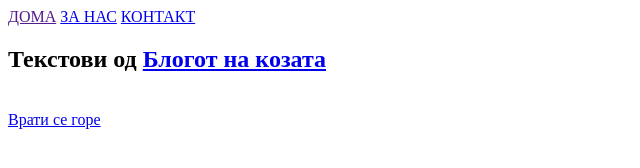
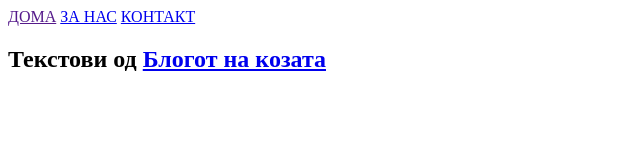
Before and after one commit to zooloska/SEDC-G3-Sirma-Homeworks, a plain HTML site: page SEDC-G3-Sirma-Homeworks/Homeworks-HTML/Homework2/DOMA.html in a window 1280 px wide. Shown: the whole page, without its empty margins (0-640 px from the left). Drawn offline with Linux system fonts and the light colour scheme.

Commit message:
Update DOMA.html

```diff
--- a/SEDC-G3-Sirma-Homeworks/Homeworks-HTML/Homework2/DOMA.html
+++ b/SEDC-G3-Sirma-Homeworks/Homeworks-HTML/Homework2/DOMA.html
@@ -14,9 +14,6 @@
 
     <br/>
 
-<!-- ОВА ТОПОТ НЕ МИ ОДИ, ДА БЕШЕ ПУШКА ПОЛЕСНО ЌЕ БЕШЕ -->
-
-<a href="top">Врати се горе</a>
 
 </body>
 
```
